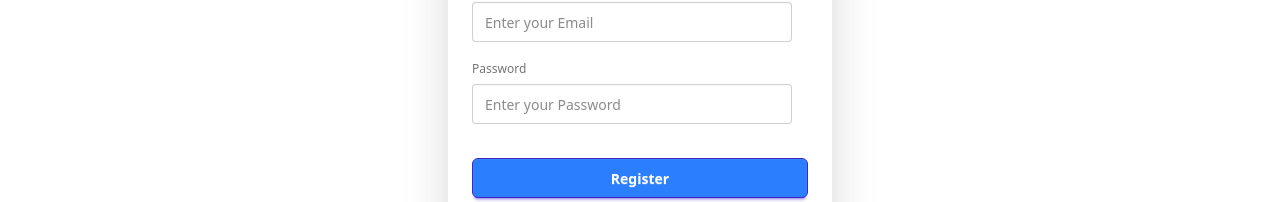
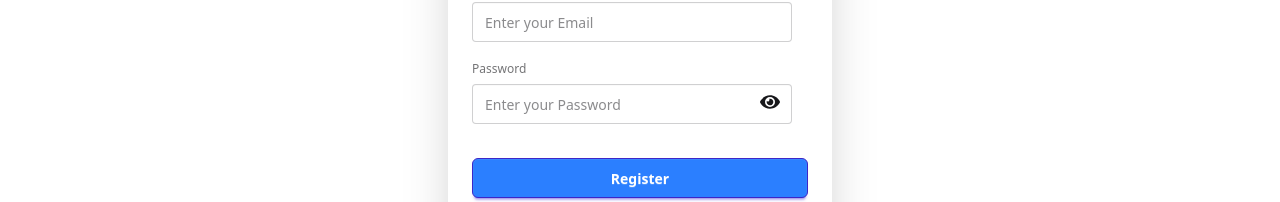
Before and after one commit to tahmid-khan-hub/Event-Explorar, a React (Vite) app: page /register in a window 1280 px wide. Shown: the part 426-628 px from the top of the page. Built offline with nearby package versions, Linux system fonts and the light colour scheme; no server answers.

Commit message:
update the register page

```diff
--- a/src/components/Register/Register.jsx
+++ b/src/components/Register/Register.jsx
@@ -1,14 +1,14 @@
 import React, { use, useState } from "react";
 import { Link, useNavigate } from "react-router";
 import { AuthContext } from "../../Provider/AuthProvider";
+import { FaEye, FaEyeSlash } from "react-icons/fa";
 
 const Register = () => {
-
-  const {createUser, setUser,  updateUser} = use(AuthContext)
+  const { createUser, setUser, updateUser, googleSignIn } = use(AuthContext);
   const [error, setError] = useState("");
+  const [show, setShow] = useState(false);
 
   const navigate = useNavigate();
-
 
   const handleRegister = (e) => {
     e.preventDefault();
@@ -18,40 +18,46 @@ const Register = () => {
     const photo = e.target.photo.value;
     const password = e.target.password.value;
 
-    if(password.length < 6){
+    if (password.length < 6) {
       setError("Password must be 6 character or longer");
       return;
-    }
-    else if (!/[a-z]/.test(password) || !/[A-Z]/.test(password)) {
+    } else if (!/[a-z]/.test(password) || !/[A-Z]/.test(password)) {
       setError("Password must include both uppercase and lowercase letters");
       return;
-    }
-    else{
+    } else {
       setError("");
     }
 
     console.log(name, email, photo, password);
 
     createUser(email, password)
-      .then(res => {
-
+      .then((res) => {
         const user = res.user;
 
-        updateUser({displayName: name, photoURL: photo})
-
-          .then(()=>{
-            setUser({...user, displayName: name, photoURL: photo})
+        updateUser({ displayName: name, photoURL: photo })
+          .then(() => {
+            setUser({ ...user, displayName: name, photoURL: photo });
             navigate("/");
           })
-          .catch((err)=>{
+          .catch((err) => {
             console.log(err);
-            setUser(user)
+            setUser(user);
+          });
       })
+      .catch((err) => {
+        console.log(err);
+      });
+  };
 
+  const handleGoogleLogin = () => {
+    googleSignIn()
+      .then((res) => {
+        console.log(res);
+        navigate(`${location.state ? location.state : "/"}`);
       })
-      .catch(err => {
-        console.log(err)
-      })
+      .catch((err) => {
+        console.log(err);
+      });
   };
 
   return (
@@ -88,26 +94,41 @@ const Register = () => {
           />
           {/* password */}
           <label className="label">Password</label>
+          <div className="flex relative">
             <input
-            type="password"
+              type={`${show ? "text" : "password"}`}
               className="input mb-3"
               name="password"
               placeholder="Enter your Password"
               required
             />
+            <span
+              onClick={() => setShow(!show)}
+              className="absolute right-7 top-2 cursor-pointer"
+            >
+              {show ? <FaEyeSlash size={20} /> : <FaEye size={20} />}
+            </span>
+          </div>
 
-          <button className="btn btn-primary px-6 py-2 rounded-md text-white bg-blue-500 hover:bg-blue-600 mt-4">Register</button>
+          <button className="btn btn-primary px-6 py-2 rounded-md text-white bg-blue-500 hover:bg-blue-600 mt-4">
+            Register
+          </button>
         </form>
 
         {error && <p className="text-red-500 font-semibold">{error}</p>}
 
         <p className="mt-3 font-semibold ">
           Already have an account? Please{" "}
-          <Link to={`/login`} className="text-blue-500 font-bold">Login</Link>
+          <Link to={`/login`} className="text-blue-500 font-bold">
+            Login
+          </Link>
         </p>
 
         {/* Google */}
-        <button className="btn my-4 bg-white text-black border-[#e5e5e5]">
+        <button
+          onClick={handleGoogleLogin}
+          className="btn my-4 bg-white text-black border-[#e5e5e5]"
+        >
           <svg
             aria-label="Google logo"
             width="16"
```
Lines whose indentation alone changed are shown as unchanged.
